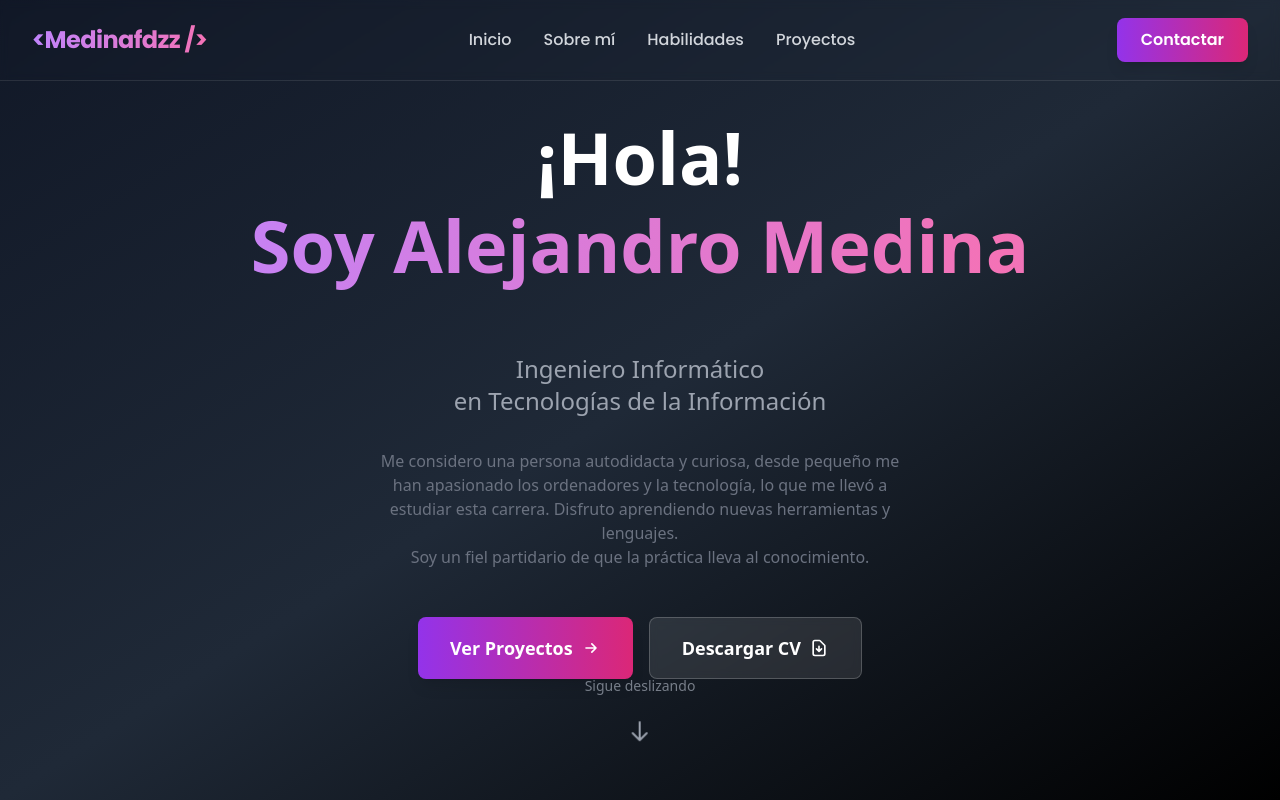
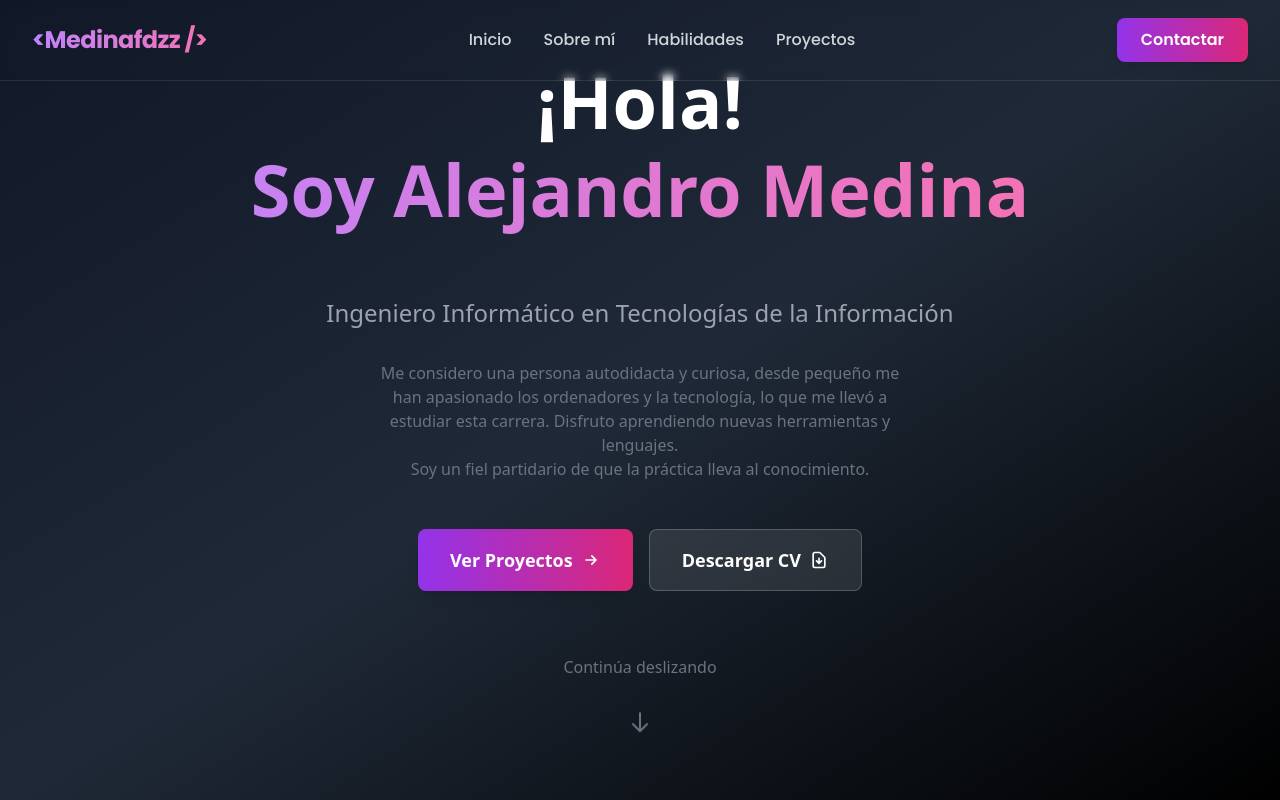
Before and after one commit to medinafdzz/Portfolio, a React (Vite) app: page / in a window 1280 px wide. Built offline with nearby package versions, Linux system fonts and the light colour scheme.

Commit message:
Cambios en la interfaz para hacerla mas intuitiva

```diff
--- a/src/components/About.jsx
+++ b/src/components/About.jsx
@@ -70,14 +70,10 @@ function About() {
           <div className="space-y-3">
             <p className="text-center md:text-left text-gray-400 leading-relaxed">
               <span className="font-bold">
-                Soy un Estudiante de Ingeniería en Informática en Tecnologías de la Información,
-                me gustaría especializarme en ciberseguridad y ciberinteligencia.
+                Soy un Estudiante de Ingeniería en Informática en Tecnologías de la Información, me gustaría especializarme en ciberseguridad y ciberinteligencia.
               </span>
               <br /><br />
-              Durante mi formación he trabajado con diversos lenguajes de programación y tecnologías
-              que me han ayudado a aumentar mi Tech Stack.
-              Además, he desarrollado habilidades de gestión y trabajo en equipo,
-              lo que me permite adaptarme rápidamente a los diferentes entornos laborales.
+              Durante mi formación he trabajado con diversos lenguajes de programación y tecnologías que me han ayudado a aumentar mi Tech Stack. Además, he desarrollado habilidades en gestión de proyectos y trabajo en equipo, lo que me permite adaptarme rápidamente a los diferentes entornos laborales.
             </p>
           </div>
 
--- a/src/components/Info.jsx
+++ b/src/components/Info.jsx
@@ -75,7 +75,7 @@ function Info() {
 
       {/* Subtítulo con mejor escalado */}
       <p className="text-base xs:text-lg sm:text-xl md:text-2xl text-gray-400 max-w-2xl mx-auto leading-relaxed">
-        Ingeniero Informático <br />en Tecnologías de la Información
+        Ingeniero Informático en Tecnologías de la Información
       </p>
 
       {/* Descripción con mejor espaciado en móviles */}
@@ -113,21 +113,17 @@ function Info() {
         </a>
       </div>
 
+      {/* Texto indicador de scroll */}
+      <div className="pt-8">
+        <p className="text-xs xs:text-sm sm:text-base text-gray-500 mb-4">
+          Continúa deslizando
+        </p>
+      </div>
+
       {/* Indicador de scroll */}
-      <div className="absolute bottom-14 left-1/2 transform -translate-x-1/2 flex flex-col items-center gap-6">
-        <p className="text-xs sm:text-sm text-gray-400 animate-pulse">
-          Sigue deslizando
-        </p>
-        <svg
-          className="w-6 h-6 text-gray-400 animate-bounce"
-          fill="none"
-          strokeLinecap="round"
-          strokeLinejoin="round"
-          strokeWidth="2"
-          viewBox="0 0 24 24"
-          stroke="currentColor"
-        >
-          <path d="M19 14l-7 7m0 0l-7-7m7 7V3"></path>
+      <div className="animate-bounce">
+        <svg className="w-6 h-6 mx-auto text-gray-500" fill="none" stroke="currentColor" viewBox="0 0 24 24">
+          <path strokeLinecap="round" strokeLinejoin="round" strokeWidth={2} d="M19 14l-7 7m0 0l-7-7m7 7V3" />
         </svg>
       </div>
     </div>
```
